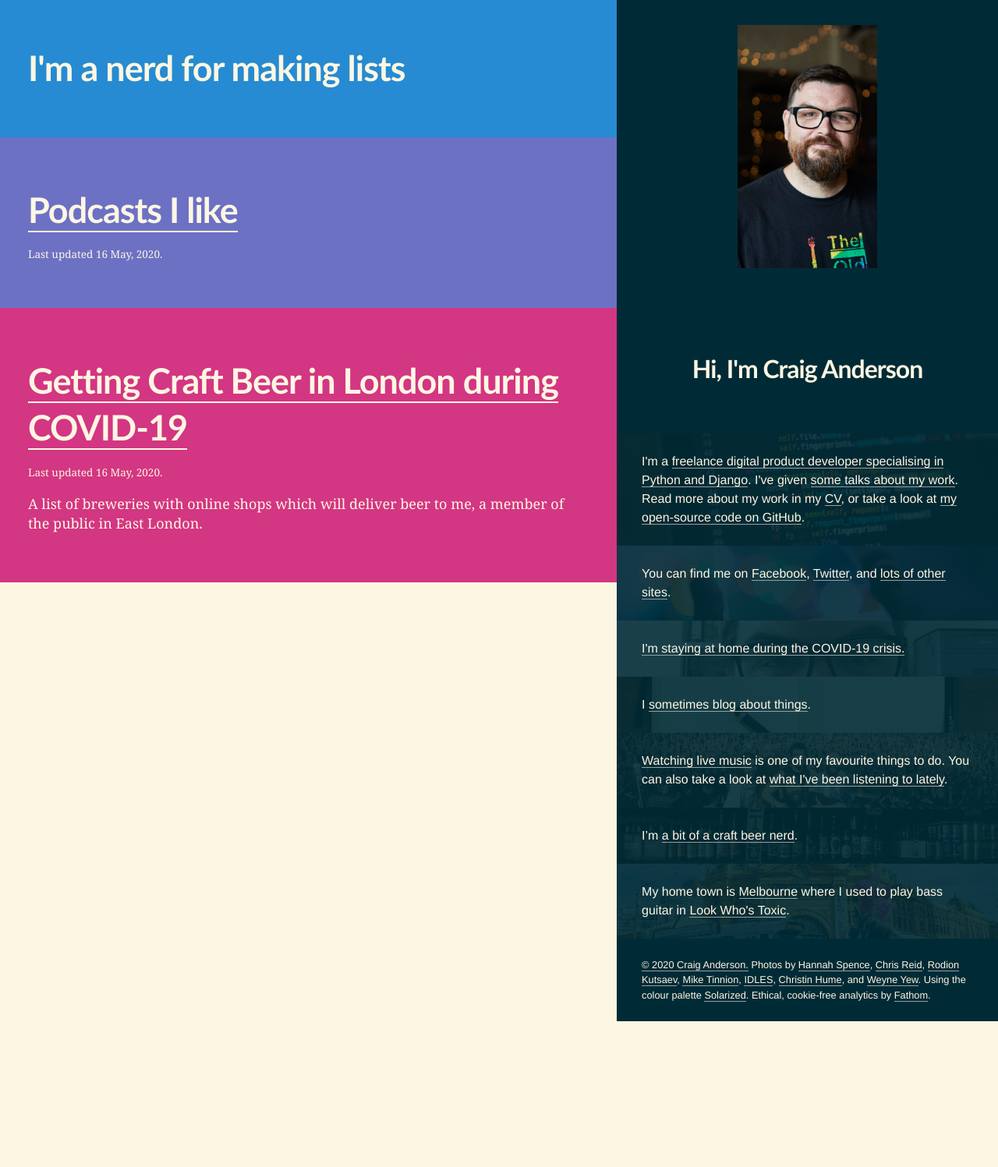
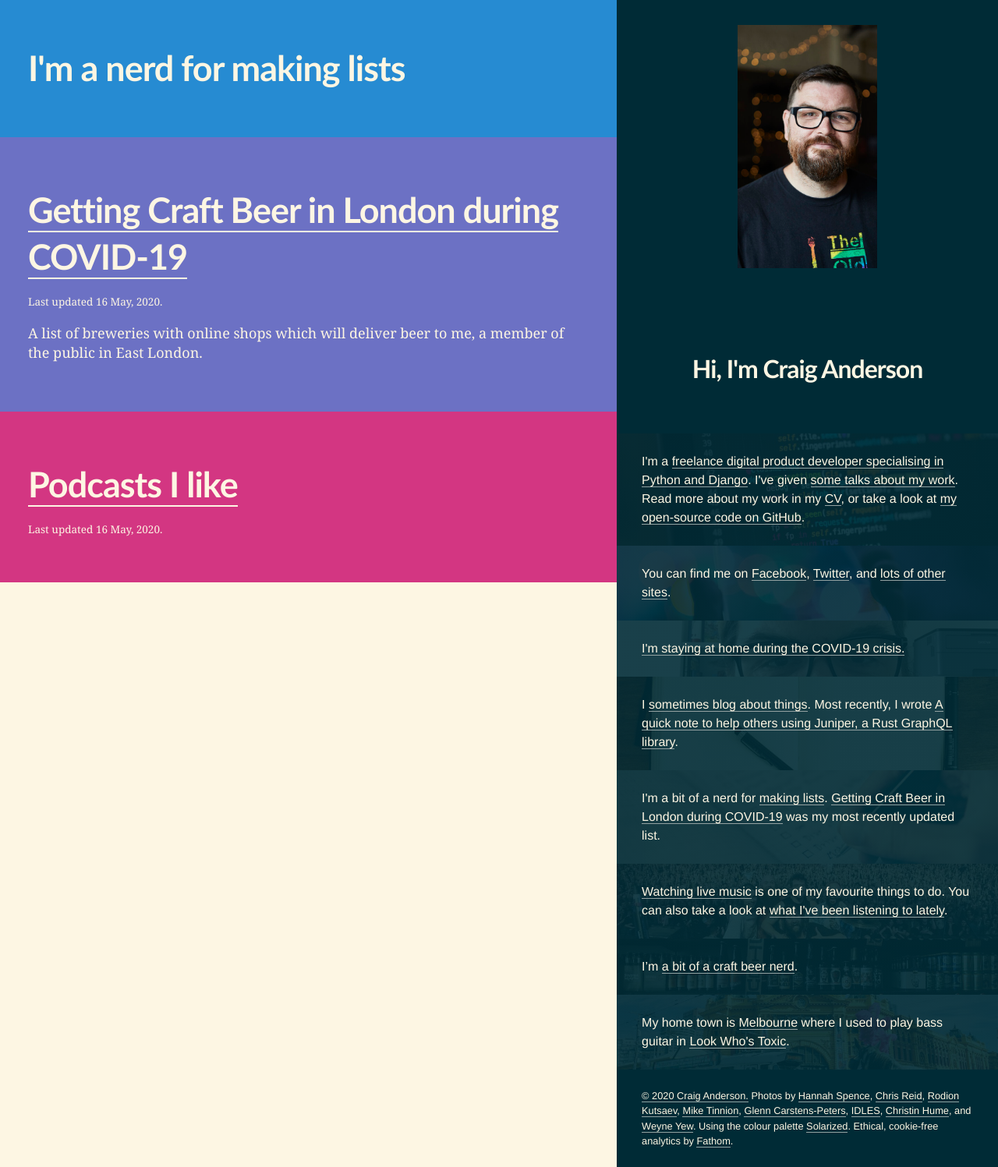
Before and after one commit to craiga/craiga.id.au, a Jekyll site: the page built from lists.markdown, in a window 1280 px wide. Shown: the whole page at 78% size. Built offline with Jekyll 4.4.1, drawn with Linux system fonts in a browser that asks for light colours; before the commit the page ends 1310 px from its top, so only the background shows below that.

Commit message:
Add lists to sidebar

```diff
--- a/_includes/sidebar.html
+++ b/_includes/sidebar.html
@@ -18,7 +18,15 @@
 
   <section id="sidebar-lockdown"><p><a href="/lockdown">I'm staying at home during the COVID-19 crisis.</a></p></section>
 
-  <section id="sidebar-blog"><p>I <a href="/blog">sometimes blog about things</a>.</p></section>
+  <section id="sidebar-blog"><p>I <a href="/blog">sometimes blog about things</a>.
+    {% assign post = site.posts.first %}
+    Most recently, I wrote <a href="{{ post.url }}">{{post.title}}</a>.
+  </p></section>
+
+  <section id="sidebar-lists"><p>I'm a bit of a nerd for <a href="/lists">making lists</a>.
+    {% assign list = site.lists.first %}
+    <a href="{{ list.url }}">{{ list.title }}</a> was my most recently updated list.
+  </p></section>
 
   <section id="sidebar-music"><p><a href="https://www.songkick.com/users/craigeanderson" data-fathom-goal-id="MFY8YDCU">Watching live music</a>
       is one of my favourite things to do.
@@ -36,6 +44,7 @@
               <a href="https://unsplash.com/photos/ieic5Tq8YMk">Chris Reid</a>,
               <a href="https://unsplash.com/photos/0VGG7cqTwCo">Rodion Kutsaev</a>,
               <a href="https://unsplash.com/photos/3ym6i13Y9LU">Mike Tinnion</a>,
+              <a href="https://unsplash.com/photos/RLw-UC03Gwc">Glenn Carstens-Peters</a>,
               <a href="https://twitter.com/idlesband/status/1204361215864123399/photo/1">IDLES</a>,
               <a href="https://unsplash.com/photos/08tX2fsuSLg">Christin Hume</a>, and
               <a href="https://unsplash.com/photos/iFdPrhOPI_E">Weyne Yew</a>.
--- a/_sass/_sidebar.scss
+++ b/_sass/_sidebar.scss
@@ -56,7 +56,7 @@ $opacity: 0.9;
     font-size: $smallSize;
   }
 
-  $sections: "work", "social-media", "blog", "music", "beer", "melbourne";
+  $sections: "work", "social-media", "blog", "music", "beer", "melbourne", "lists";
   @each $section in $sections {
     #sidebar-#{$section} {
       background-image:
--- a/lists.markdown
+++ b/lists.markdown
@@ -3,8 +3,8 @@ title: I'm a nerd for making lists
 layout: index
 ---
 
-{% assign sorted_lists = site.lists | sort: "date" | reverse %}
-{% for list in sorted_lists %}
+{% assign lists = site.lists | sort: "date-updated" | reverse %}
+{% for list in lists %}
 <article>
   <div>
     <h1><a href="{{ list.url }}">{{ list.title }}</a></h1>
```
Also changed, not shown: assets/sidebar-bg/lists.jpg (added), assets/sidebar-bg/lists.original.jpg (added), 1 other file.
